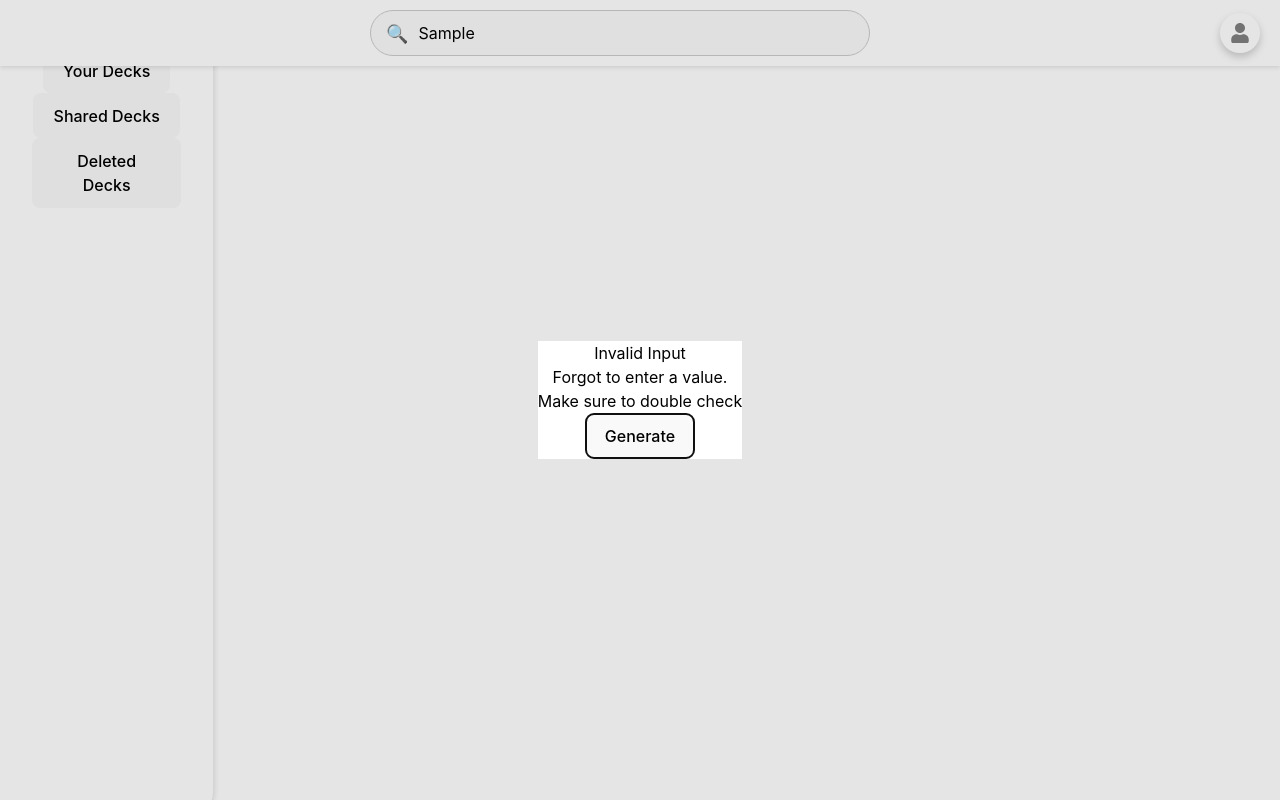
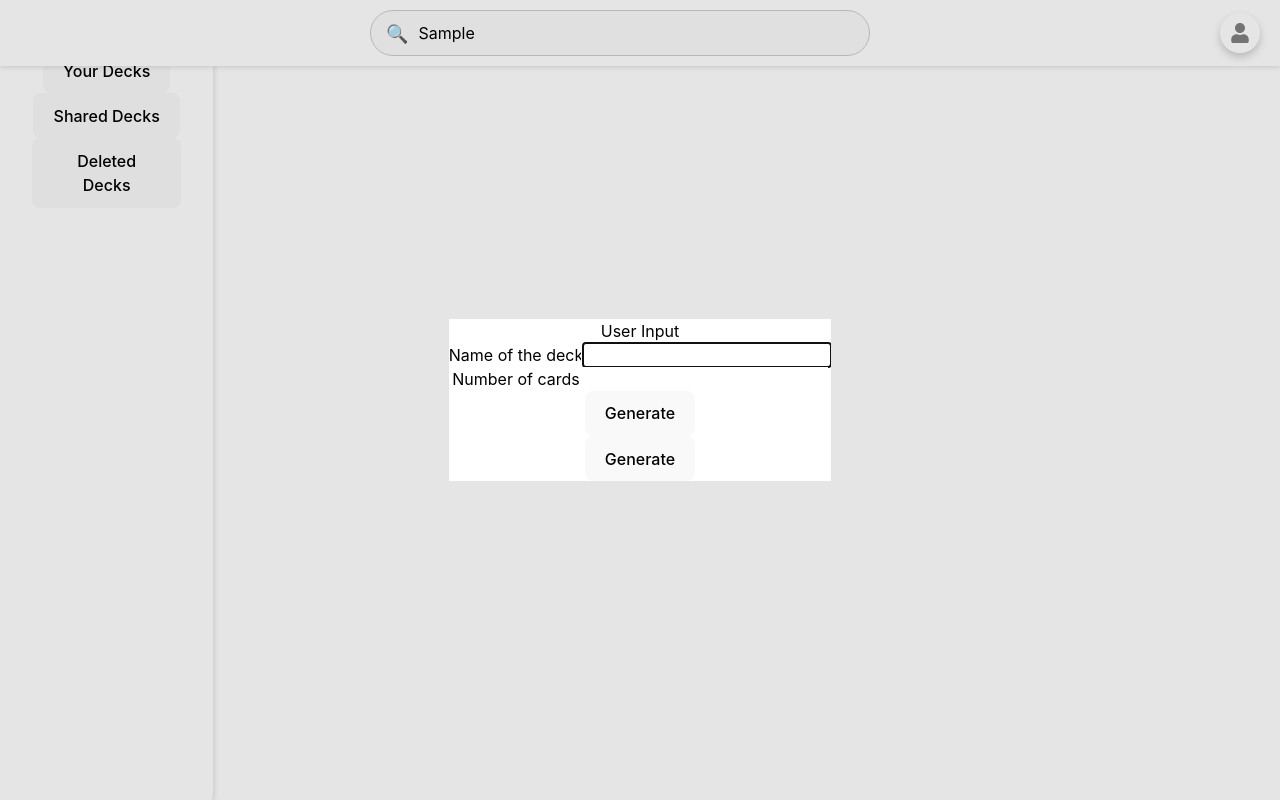
Before and after one commit to harryphma/smartCard, a React (Vite) app in the folder frontend_gemini/react-card/: page / in a window 1280 px wide. Both pictures are taken after typing "Sample" into the empty fields and a click on the button "Create a new deck". Built offline with nearby package versions, Linux system fonts and the light colour scheme.

Commit message:
modal + form

```diff
--- a/frontend_gemini/react-card/src/components/NoDeckSelected.jsx
+++ b/frontend_gemini/react-card/src/components/NoDeckSelected.jsx
@@ -1,4 +1,4 @@
-import { useRef } from "react";
+import { useRef, useState } from "react";
 import Button from "./Button.jsx";
 import Modal from "./Modal.jsx";
 
@@ -9,12 +9,42 @@ export default function NoDeckSelected() {
     function handleModal(){
         modal.current.open();
     }
+    const [nameIsValid, setNameIsValid] = useState(true);
+    const nameDeck = useRef();
+    const numberCards = useRef();
+
+    function handleSubmit(event){
+        event.preventDefault();
+
+        const enteredNameDeck = nameDeck.current.value;
+        const enteredNumberCards = numberCards.current.value;
+
+        if (enteredNameDeck.trim() === ''){
+            setNameIsValid(false);
+            return;
+        }
+
+        setNameIsValid(true);
+    }
+
     return (
         <>
             <Modal ref={modal} buttonCaption = "Generate">
-                <h2 className="text-xl font-bold text-stone-700 my-4" >Invalid Input</h2>
-                <p className="text-stone-600 mb-4">Forgot to enter a value.</p>
-                <p className="text-stone-600 mb-4">Make sure to double check</p>
+                <form onSubmit={handleSubmit}>
+                    <h2>User Input</h2>
+                    <div>
+                        <label htmlFor="nameDeck">Name of the deck</label>
+                        <input type="text" id="nameDeck" ref={nameDeck} />
+                        <div>
+                            {!nameIsValid && <p>Please enter name</p>}
+                        </div>
+
+                        <label htmlFor="numberCards">Number of cards</label>
+                        <input type="number" id="numberCards" ref={numberCards} />
+                    </div>
+                    <button type="submit">Generate</button>
+                </form>
+
             </Modal>
             <div className="w-2/3 h-screen flex flex-col justify-center items-center text-center ml-auto">
                 <h2 className="text-xl font-bold text-stone-500 my-4 whitespace-nowrap">Start Learning</h2>
```
